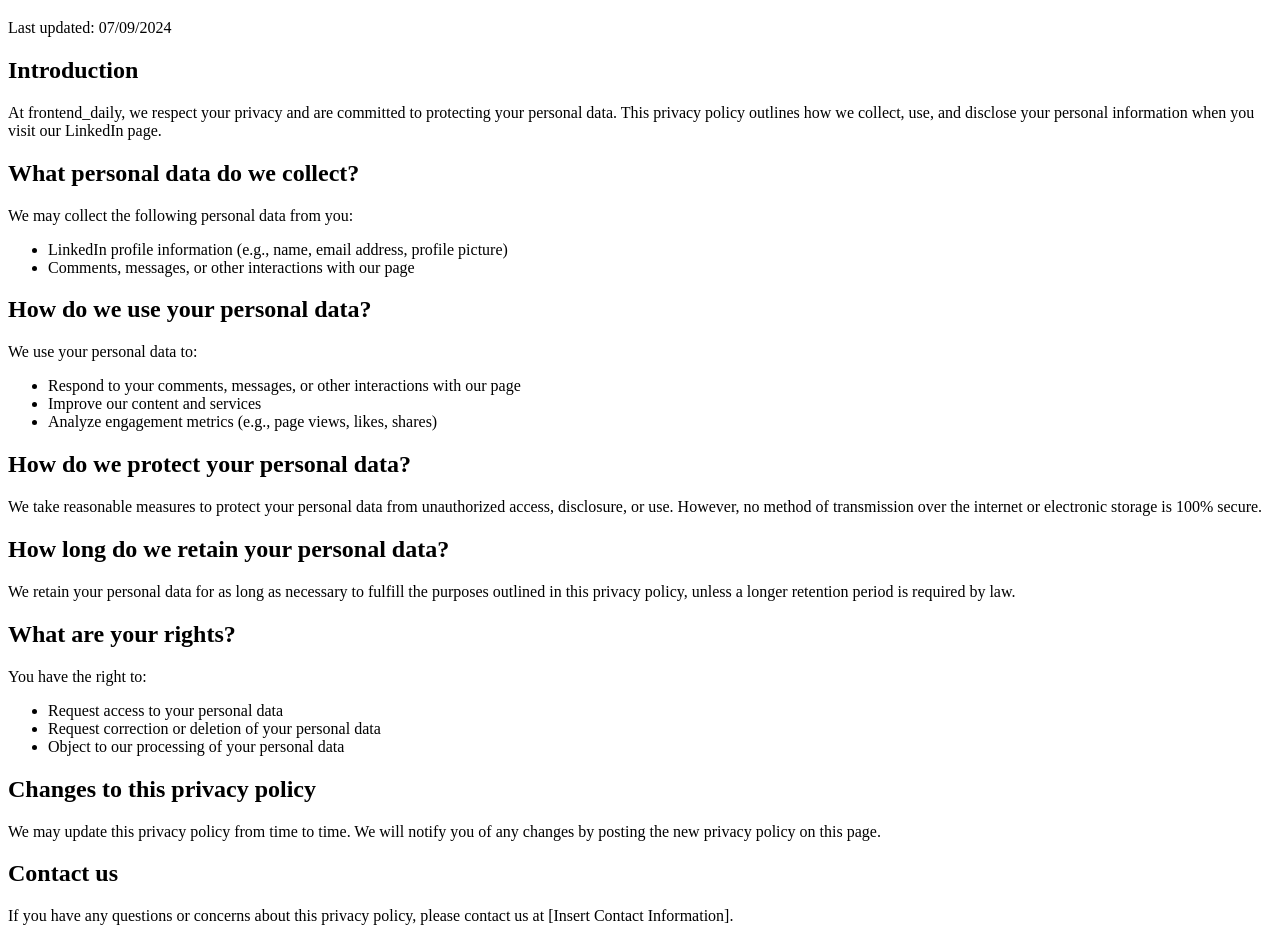
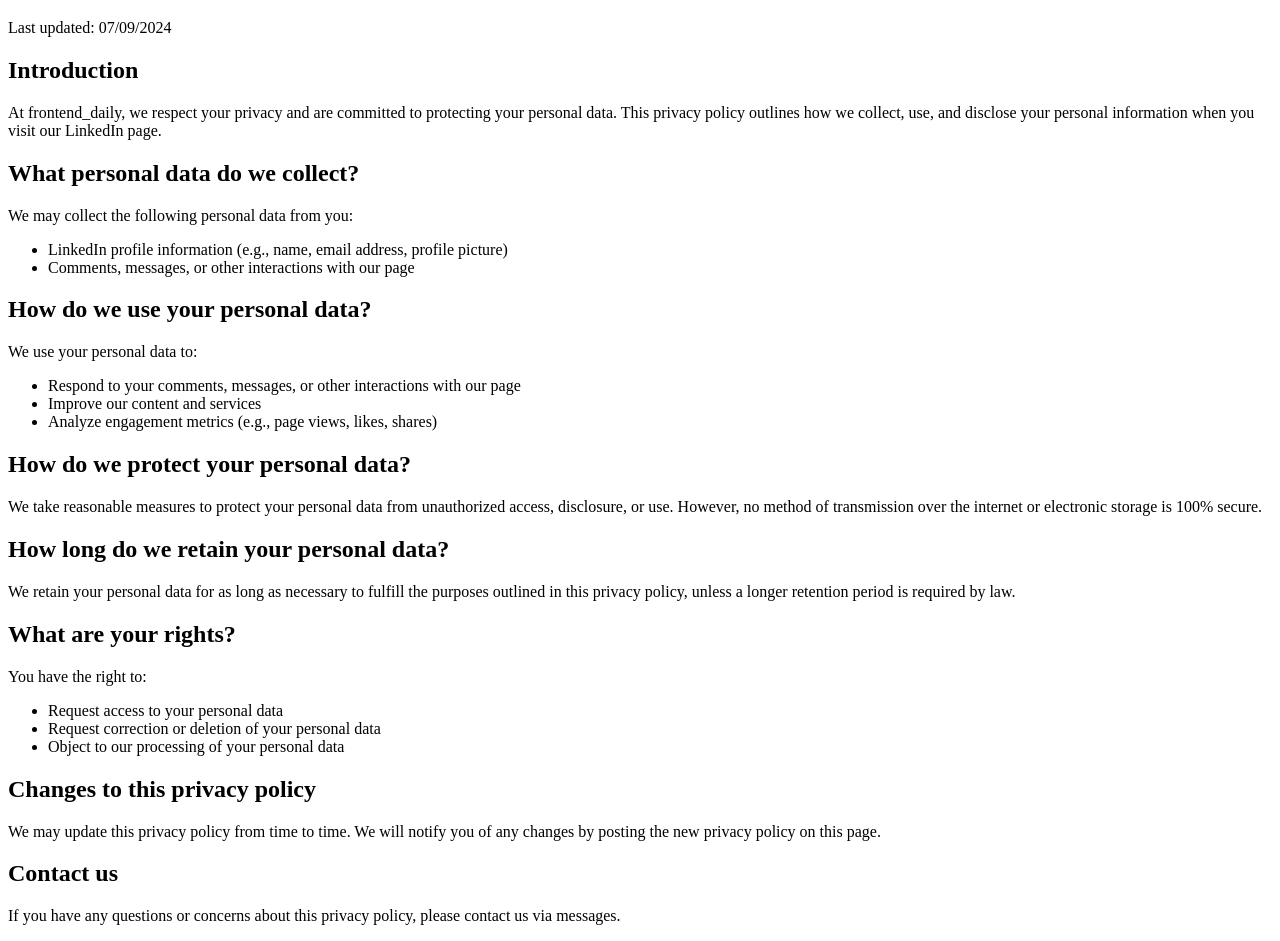
Before and after one commit to Anshul-Pandey1/frontend-daily-privacy-policy, a plain HTML site: page index.html in a window 1280 px wide. Shown: the part 61-1002 px from the top of the page. Drawn offline with Linux system fonts and the light colour scheme.

Commit message:
Update index.html

```diff
--- a/index.html
+++ b/index.html
@@ -45,6 +45,6 @@
     <p>We may update this privacy policy from time to time. We will notify you of any changes by posting the new privacy policy on this page.</p>
 
     <h2>Contact us</h2>
-    <p>If you have any questions or concerns about this privacy policy, please contact us at [Insert Contact Information].</p>
+    <p>If you have any questions or concerns about this privacy policy, please contact us via messages.</p>
 </body>
 </html>
```
